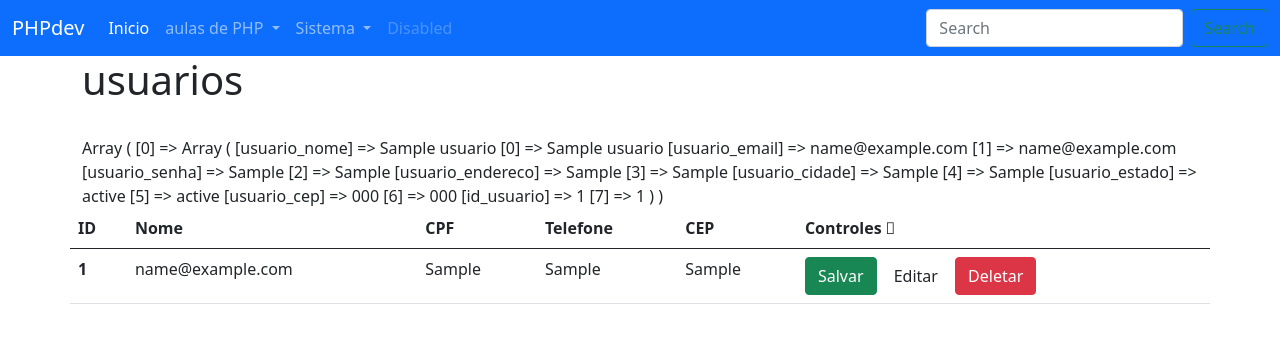
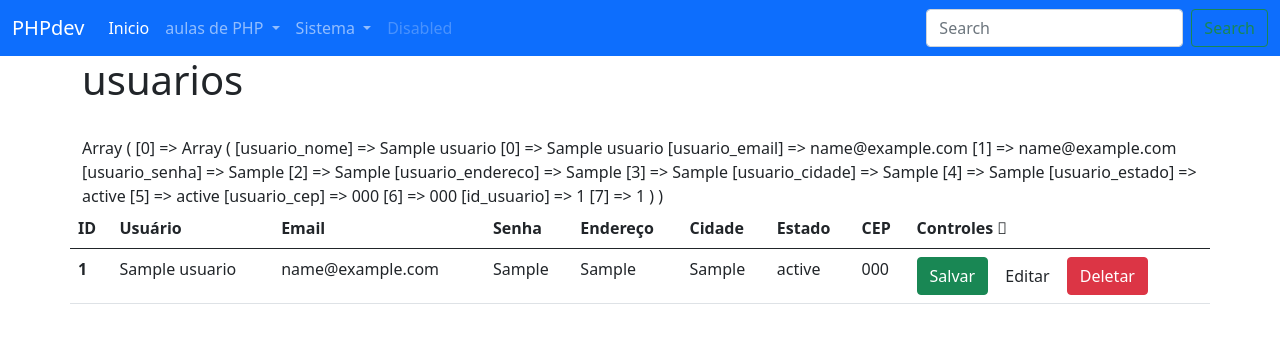
Before and after one commit to chags/aula, a PHP site: page /aula/usuarios.php in a window 1280 px wide. Shown: the top 356 px of the page. Run offline with PHP 8.4, Linux system fonts and the light colour scheme; tables that the repository leaves empty or names only in its code hold one stand-in row (values such as "Sample post").

Commit message:
update usuarios
update usuario

```diff
--- a/usuarios.php
+++ b/usuarios.php
@@ -33,9 +33,12 @@ try {
     <thead>
       <tr>
         <th scope="col">ID</th>
-        <th scope="col">Nome</th>
-        <th scope="col">CPF</th>
-        <th scope="col">Telefone</th>
+        <th scope="col">Usuário</th>
+        <th scope="col">Email</th>
+        <th scope="col">Senha</th>
+        <th scope="col">Endereço</th>
+        <th scope="col">Cidade</th>
+        <th scope="col">Estado</th>
         <th scope="col">CEP</th>
         <th scope="col">Controles  <i class="fas fa-gamepad"></i></th>
       </tr>
@@ -46,12 +49,13 @@ try {
 
       <tr>
         <th scope="row"><?=$campo['id_usuario']; ?></th>
-        <td><?=$campo[1]; ?></td>
-        <td><?=$campo[2]; ?></td>
-        <td><?=$campo[3]; ?></td>
-        <td><?=$campo[4]; ?></td>
-
-
+        <td><?=$campo['usuario_nome']; ?></td>
+        <td><?=$campo['usuario_email']; ?></td>
+        <td><?=$campo['usuario_senha']; ?></td>
+        <td><?=$campo['usuario_endereco']; ?></td>
+        <td><?=$campo['usuario_cidade']; ?></td>
+        <td><?=$campo['usuario_estado']; ?></td>
+        <td><?=$campo['usuario_cep']; ?></td>
         <td>
           <a class="btn btn-success" href="http://">Salvar</a>
           <a class="btn btn-default" href="http://">Editar</a>
@@ -67,17 +71,6 @@ try {
   </table>
   </div>
 
-
-
-
-
-
-
-
-
-
-
-
 <?php
 include_once "./componentes/footer.php";
 ?>
```
